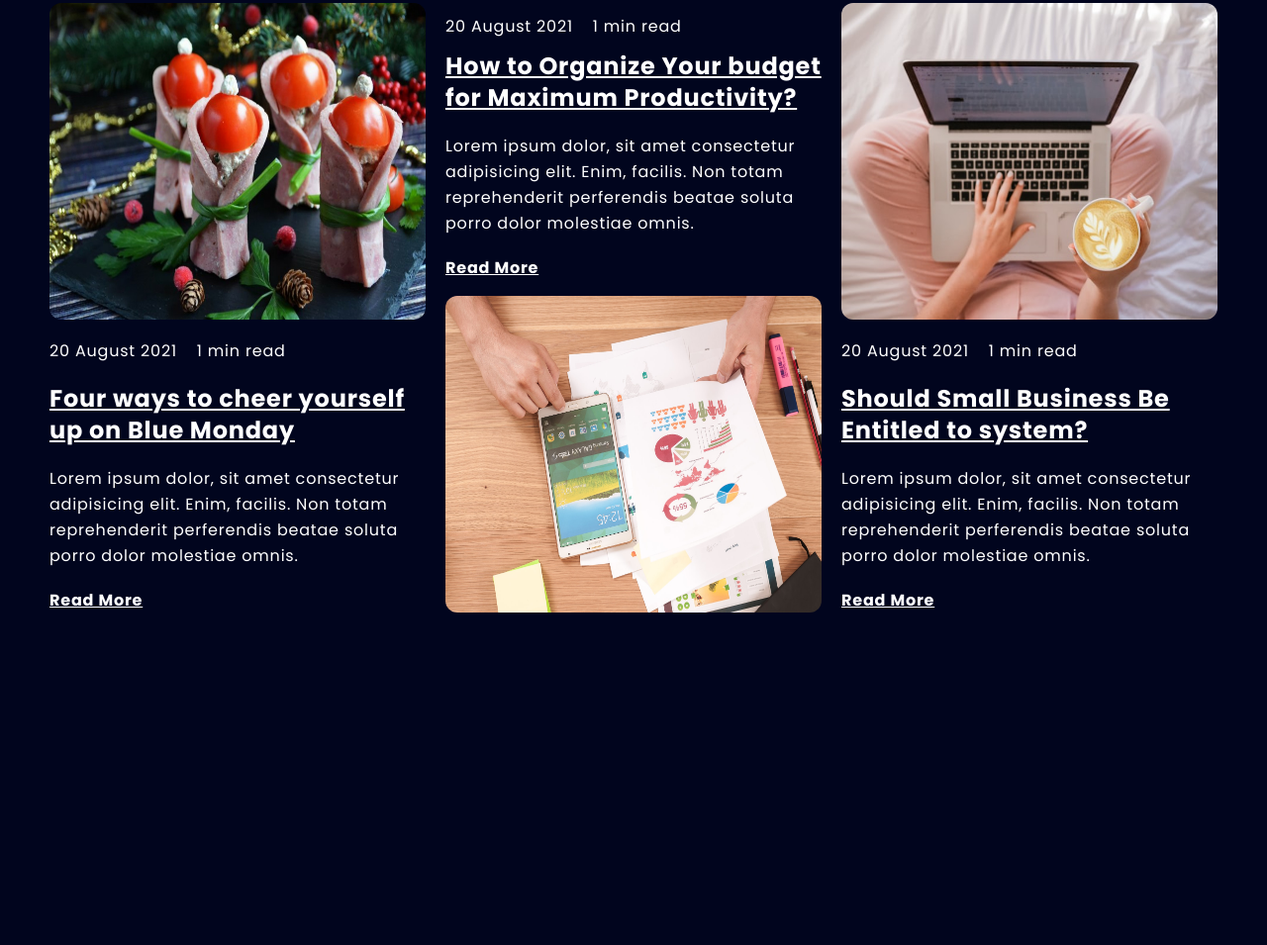
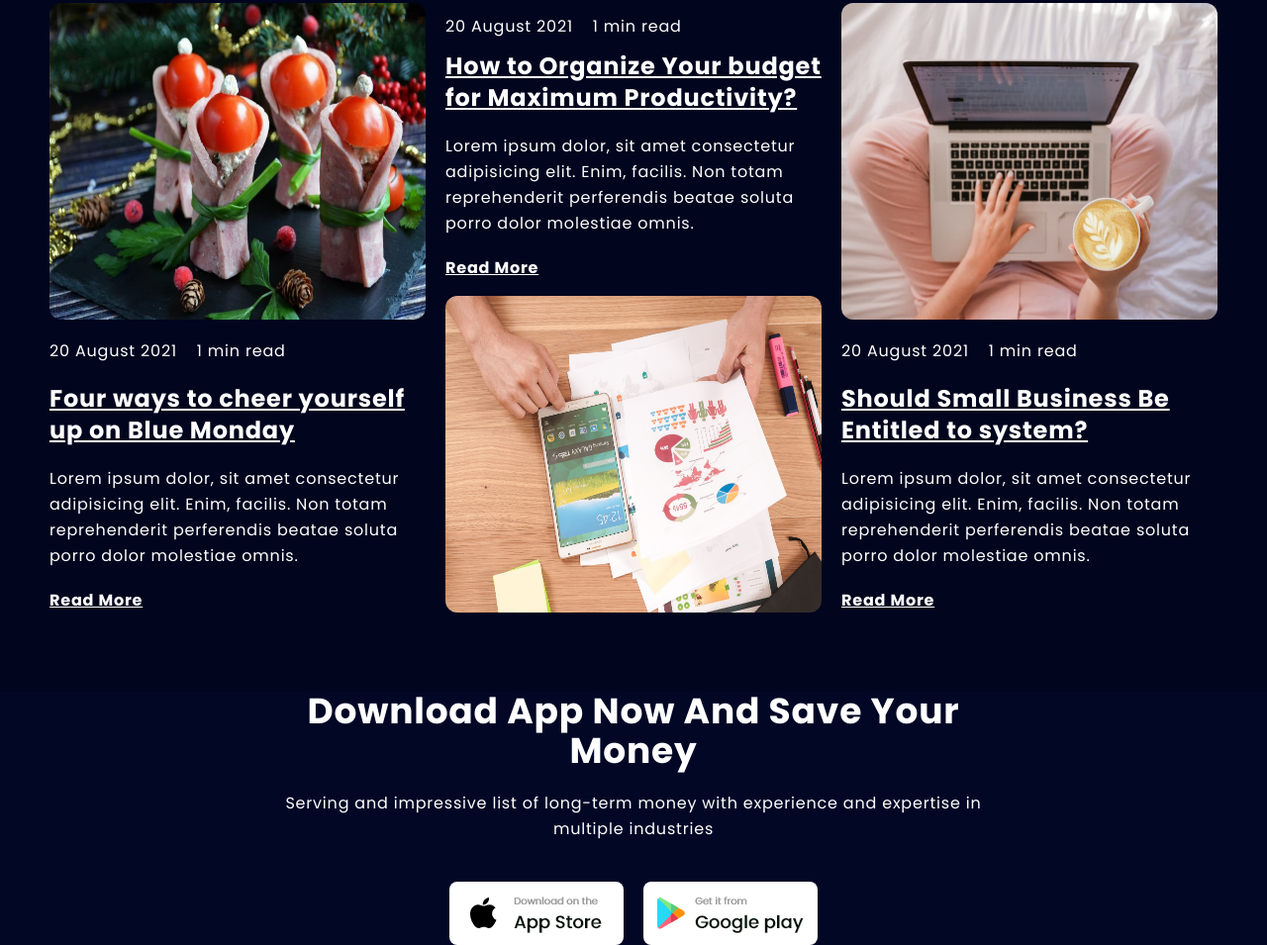
Before and after one commit to YannKamche/Banking-Website, a website: page index.html in a window 1280 px wide. Shown: the part 4666-5621 px from the top of the page at 99% size. Before the commit the page ends 5365 px from the top, so only its background shows below. Drawn offline with Linux system fonts and the light colour scheme.

Commit message:
Completed the Download App section

```diff
--- a/index.html
+++ b/index.html
@@ -608,7 +608,7 @@
                         </div>
 
 
-                        <div class="lg:relative -top-4 ">
+                        <div class="lg:relative -top-4">
                             <div class="flex items-center gap-5 py-3">
                                 <p>20 August 2021</p>
                                 <p>1 min read</p>
@@ -653,6 +653,27 @@
             </div>
         </section>
         <!-- Blog ends -->
+
+        <!-- Download App starts -->
+        <section id="download-app" class="bg-color-primary-light">
+            <div class="container m-auto md:w-2/3 text-center">
+                <h1 class="title">download app now and save your money</h1>
+                <p class="leading-relaxed pt-5">Serving and impressive list of long-term money
+                    with experience and expertise in multiple industries
+                </p>
+
+                <div class="flex flex-col md:flex-row justify-center items-center gap-5 pt-10">
+                    <a href="#" class="bg-color-white h-16 w-44 grid place-items-center rounded-lg hover:opacity-70 transition-all duration-300 ease-in-out hover:bg-color-secondary">
+                        <img src="./img/ios-store-dark.png" alt="">
+                    </a>
+
+                    <a href="#" class="bg-color-white h-16 w-44 grid place-items-center rounded-lg hover:opacity-70 hover:bg-color-secondary transition-all duration-300 ease-in-out">
+                        <img src="./img/g-play-dark.png" alt="">
+                    </a>
+                </div>
+            </div>
+        </section>
+        <!-- Download App ends -->
     </main>
 
     <!-- Custom js file link -->
```
Also changed, not shown: css/main.css.
